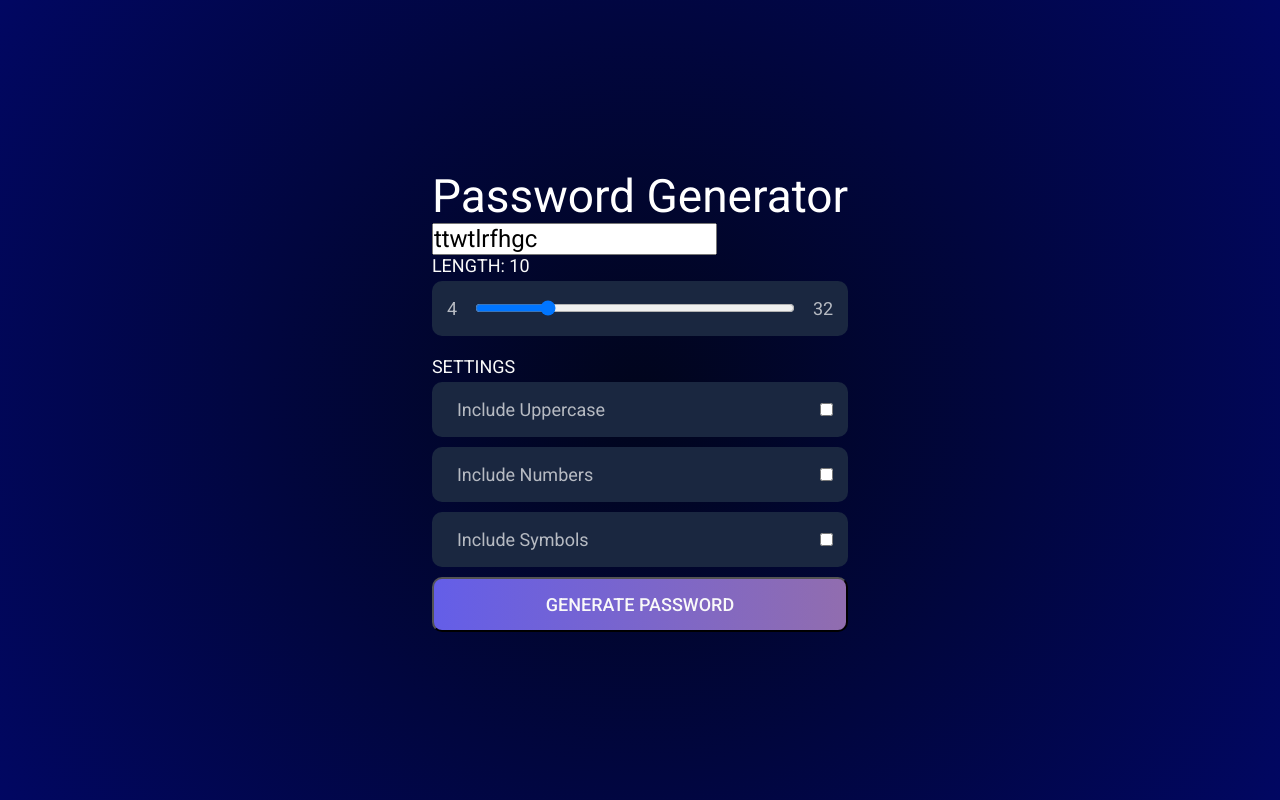
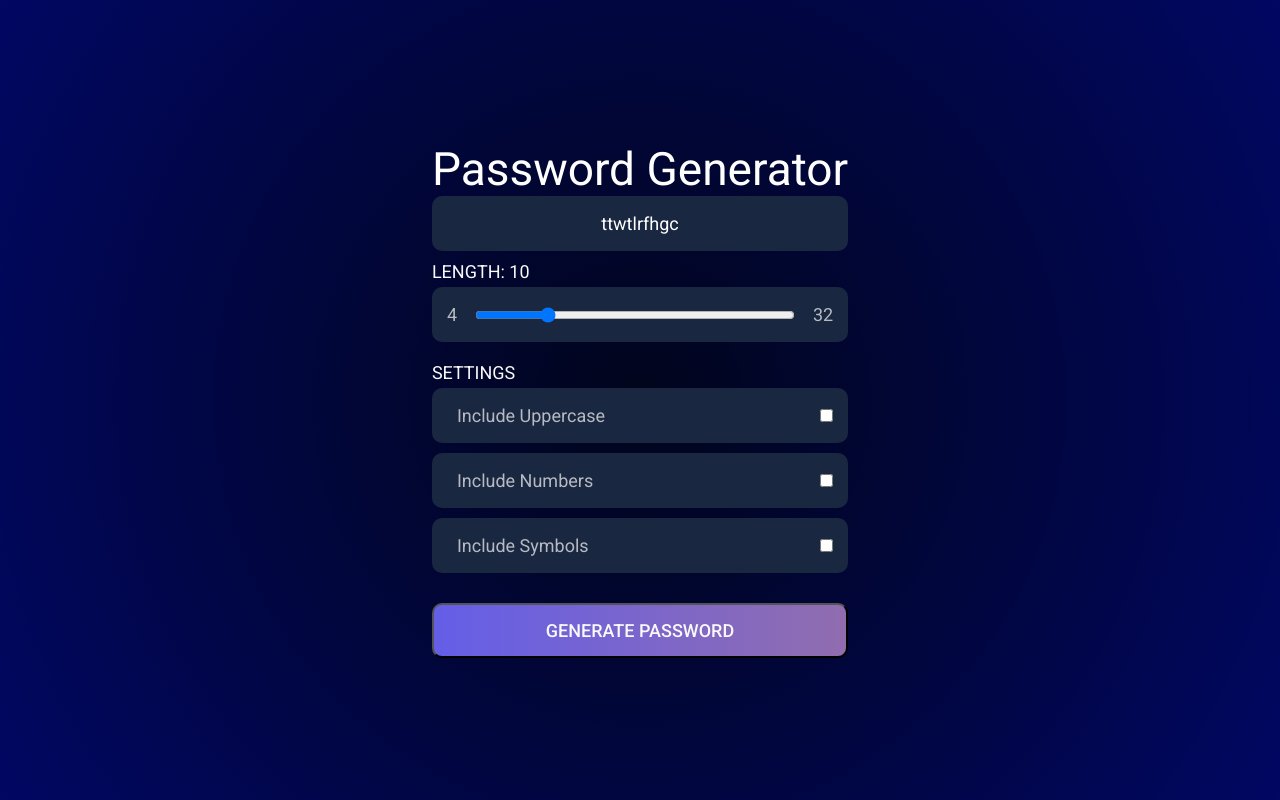
Before and after one commit to toxuh/passwords, a React (Vite) app: page / in a window 1280 px wide. Both pictures are taken after a click on the button "GENERATE PASSWORD". Built offline with nearby package versions, Linux system fonts and the light colour scheme.

Commit message:
render list

```diff
--- a/package.json
+++ b/package.json
@@ -9,6 +9,7 @@
     "preview": "vite preview"
   },
   "dependencies": {
+    "classnames": "^2.3.2",
     "react": "^18.2.0",
     "react-dom": "^18.2.0",
     "sass": "^1.57.1"
--- a/src/App.sass
+++ b/src/App.sass
@@ -22,7 +22,8 @@
       font-size: 24px
 
     .SettingsWrapper,
-    .RangeWrapper
+    .RangeWrapper,
+    .PasswordList
       color: rgb(#f9f9f9, .7)
       font-size: 18px
       padding: 15px 15px 15px 25px
@@ -36,6 +37,10 @@
 
       .CheckBox
         cursor: pointer
+
+    .PasswordList
+      padding: 15px
+
 
     .RangeWrapper
       padding: 15px
@@ -52,9 +57,21 @@
       cursor: pointer
       color: #f9f9f9
       text-transform: uppercase
-      transition: 0.3s ease-in-out
+      //transition: all 0.3s ease-in
       font-weight: 500
       font-size: 18px
+      margin-top: 20px
 
       &:hover
         background: #645ee8
+        //transition: all 0.3s ease-in-out
+
+    .PasswordList
+      justify-content: center
+      display: flex
+      color: white
+      font-size: 18px
+
+      &__item
+        list-style-type: none
+        //padding: 0 1px
--- a/src/App.tsx
+++ b/src/App.tsx
@@ -1,4 +1,5 @@
 import React, { useState } from "react";
+import cn from "classnames";
 
 import "./App.sass";
 
@@ -31,11 +32,28 @@ function App() {
     setRandomPassword(password);
   };
 
+  const passwordArray = randomPassword.split("");
+
+  const numbersArray = [0, 1, 2, 3, 4, 5, 6, 7, 8, 9];
+
+  // const loaderClasses = cn("PasswordList__item", {
+  //   disabled: !isFetching,
+  // });
+
   return (
     <div className="GeneratePassword">
       <div className="GeneratePasswordWrapper">
         <h1>Password Generator</h1>
-        <input className="PasswordInput" type="text" value={randomPassword} />
+        {/*<input className="PasswordInput" type="text" value={randomPassword} />*/}
+        <ul className="PasswordList">
+          {randomPassword
+            ? passwordArray.map((item, i) => (
+                <li className={`PasswordList__item`} key={i}>
+                  {item}
+                </li>
+              ))
+            : "CLICK GENERATE"}
+        </ul>
         <h3>Length: {passwordLength}</h3>
         <div className="RangeWrapper">
           <span>4</span>
```
Also changed, not shown: 1 other file (tests, documents, lock files or other folders).
